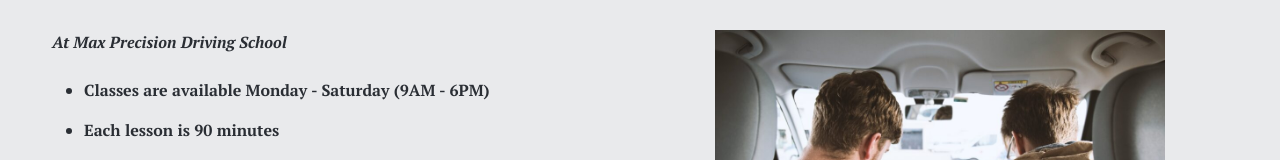
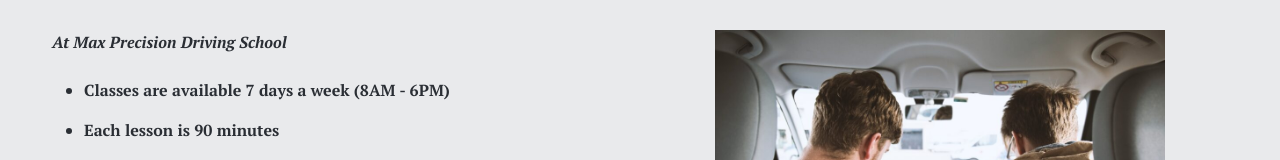
Before and after one commit to max-precision-driving-school/max-precision-driving-school, a React (Vite) app: page /rates in a window 1280 px wide. Shown: the part 177-337 px from the top of the page. Built offline with nearby package versions, Linux system fonts and the light colour scheme.

Commit message:
Updates hours of operation (#19)

```diff
--- a/src/routes/Rates.jsx
+++ b/src/routes/Rates.jsx
@@ -74,7 +74,7 @@ function Rates() {
                         <div className="col-12 col-md-6">
                             <p className="pt-serif-bold-italic">At Max Precision Driving School</p>
                             <ul className="">
-                                <li className="py-2 pt-serif-bold">Classes are available Monday - Saturday (9AM - 6PM)</li>
+                                <li className="py-2 pt-serif-bold">Classes are available 7 days a week (8AM - 6PM)</li>
                                 <li className="py-2 pt-serif-bold">Each lesson is 90 minutes</li>
                                 <li className="py-2 pt-serif-bold">Highway lessons available</li>
                             </ul>
```
